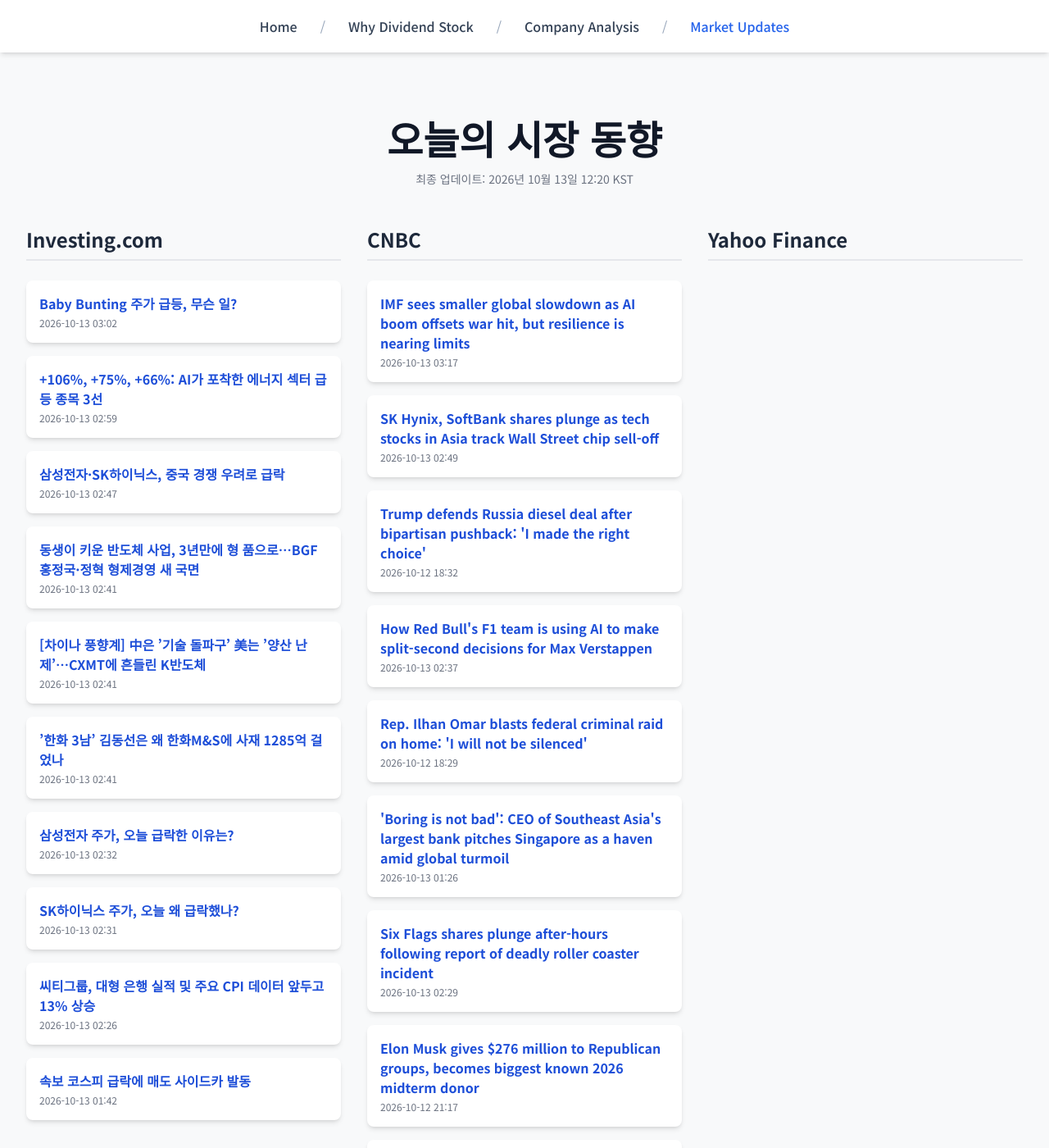
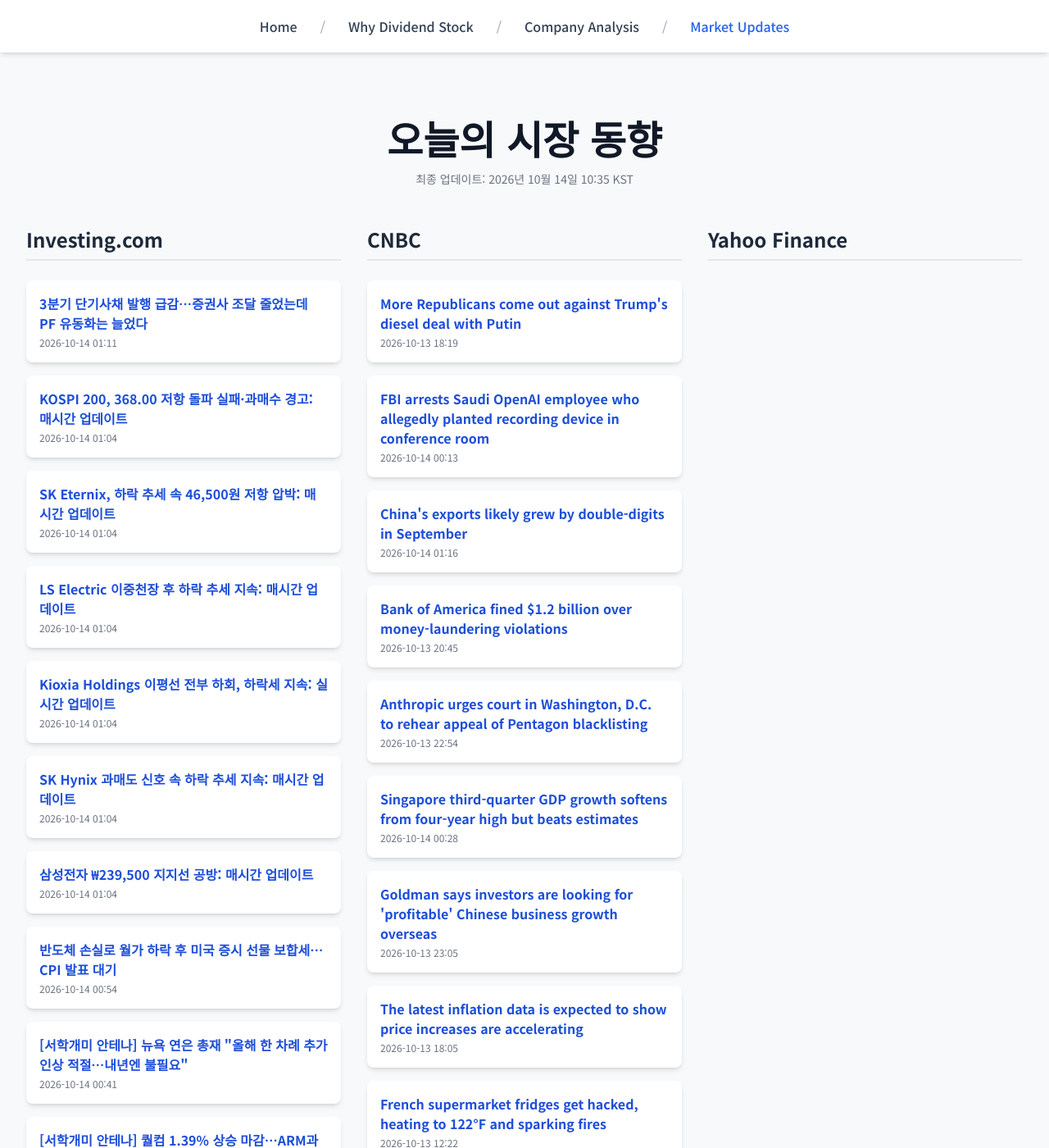
Before and after one commit to Kay-Hwang/my-company-analysis, a Jekyll site: the page built from market-updates.html, in a window 1280 px wide and 1400 px high. Shown: the whole window at 82% size. Built offline with Jekyll 4.4.1, drawn with Linux system fonts in a browser that asks for light colours; nearby versions of some CDN libraries; a script that is not in the unit is left out; some of the changed text lies outside the part shown.

Commit message:
Update daily data

```diff
--- a/_data/latest_data.json
+++ b/_data/latest_data.json
@@ -1,128 +1,128 @@
 {
-  "lastUpdated": "2026년 10월 13일 12:20 KST",
+  "lastUpdated": "2026년 10월 14일 10:35 KST",
   "news": {
     "investing": [
       {
-        "title": "Baby Bunting 주가 급등, 무슨 일?",
-        "link": "https://kr.investing.com/news/stock-market-news/article-93CH-2124360",
-        "pubDate": "2026-10-13 03:02:26",
-        "summary": "Baby Bunting 주가 급등, 무슨 일?"
+        "title": "3분기 단기사채 발행 급감…증권사 조달 줄었는데 PF 유동화는 늘었다",
+        "link": "https://kr.investing.com/news/stock-market-news/article-2125951",
+        "pubDate": "2026-10-14 01:11:17",
+        "summary": "3분기 단기사채 발행 급감…증권사 조달 줄었는데 PF 유동화는 늘었다"
       },
       {
-        "title": "+106%, +75%, +66%: AI가 포착한 에너지 섹터 급등 종목 3선",
-        "link": "https://kr.investing.com/news/stock-market-news/article-2124361",
-        "pubDate": "2026-10-13 02:59:38",
-        "summary": "+106%, +75%, +66%: AI가 포착한 에너지 섹터 급등 종목 3선"
+        "title": "KOSPI 200, 368.00 저항 돌파 실패·과매수 경고: 매시간 업데이트",
+        "link": "https://kr.investing.com/news/stock-market-news/article-93CH-2122849",
+        "pubDate": "2026-10-14 01:04:48",
+        "summary": "KOSPI 200, 368.00 저항 돌파 실패·과매수 경고: 매시간 업데이트"
       },
       {
-        "title": "삼성전자·SK하이닉스, 중국 경쟁 우려로 급락",
-        "link": "https://kr.investing.com/news/stock-market-news/article-2124353",
-        "pubDate": "2026-10-13 02:47:42",
-        "summary": "삼성전자·SK하이닉스, 중국 경쟁 우려로 급락"
+        "title": "SK Eternix, 하락 추세 속 46,500원 저항 압박: 매시간 업데이트",
+        "link": "https://kr.investing.com/news/stock-market-news/article-93CH-2122851",
+        "pubDate": "2026-10-14 01:04:37",
+        "summary": "SK Eternix, 하락 추세 속 46,500원 저항 압박: 매시간 업데이트"
       },
       {
-        "title": "동생이 키운 반도체 사업, 3년만에 형 품으로…BGF 홍정국·정혁 형제경영 새 국면",
-        "link": "https://kr.investing.com/news/stock-market-news/article-2124350",
-        "pubDate": "2026-10-13 02:41:19",
-        "summary": "동생이 키운 반도체 사업, 3년만에 형 품으로…BGF 홍정국·정혁 형제경영 새 국면"
+        "title": "LS Electric 이중천장 후 하락 추세 지속: 매시간 업데이트",
+        "link": "https://kr.investing.com/news/stock-market-news/article-93CH-2122852",
+        "pubDate": "2026-10-14 01:04:36",
+        "summary": "LS Electric 이중천장 후 하락 추세 지속: 매시간 업데이트"
       },
       {
-        "title": "[차이나 풍향계] 中은 ’기술 돌파구’ 美는 ’양산 난제’…CXMT에 흔들린 K반도체",
-        "link": "https://kr.investing.com/news/stock-market-news/article-2124349",
-        "pubDate": "2026-10-13 02:41:17",
-        "summary": "[차이나 풍향계] 中은 ’기술 돌파구’ 美는 ’양산 난제’…CXMT에 흔들린 K반도체"
+        "title": "Kioxia Holdings 이평선 전부 하회, 하락세 지속: 실시간 업데이트",
+        "link": "https://kr.investing.com/news/stock-market-news/article-93CH-2124310",
+        "pubDate": "2026-10-14 01:04:24",
+        "summary": "Kioxia Holdings 이평선 전부 하회, 하락세 지속: 실시간 업데이트"
       },
       {
-        "title": "’한화 3남’ 김동선은 왜 한화M&S에 사재 1285억 걸었나",
-        "link": "https://kr.investing.com/news/stock-market-news/article-2124351",
-        "pubDate": "2026-10-13 02:41:11",
-        "summary": "’한화 3남’ 김동선은 왜 한화M&S에 사재 1285억 걸었나"
+        "title": "SK Hynix 과매도 신호 속 하락 추세 지속: 매시간 업데이트",
+        "link": "https://kr.investing.com/news/stock-market-news/article-93CH-2122848",
+        "pubDate": "2026-10-14 01:04:12",
+        "summary": "SK Hynix 과매도 신호 속 하락 추세 지속: 매시간 업데이트"
       },
       {
-        "title": "삼성전자 주가, 오늘 급락한 이유는?",
-        "link": "https://kr.investing.com/news/stock-market-news/article-93CH-2124344",
-        "pubDate": "2026-10-13 02:32:07",
-        "summary": "삼성전자 주가, 오늘 급락한 이유는?"
+        "title": "삼성전자 ₩239,500 지지선 공방: 매시간 업데이트",
+        "link": "https://kr.investing.com/news/stock-market-news/article-93CH-2122850",
+        "pubDate": "2026-10-14 01:04:12",
+        "summary": "삼성전자 ₩239,500 지지선 공방: 매시간 업데이트"
       },
       {
-        "title": "SK하이닉스 주가, 오늘 왜 급락했나?",
-        "link": "https://kr.investing.com/news/stock-market-news/article-93CH-2124343",
-        "pubDate": "2026-10-13 02:31:55",
-        "summary": "SK하이닉스 주가, 오늘 왜 급락했나?"
+        "title": "반도체 손실로 월가 하락 후 미국 증시 선물 보합세…CPI 발표 대기",
+        "link": "https://kr.investing.com/news/stock-market-news/article-2125943",
+        "pubDate": "2026-10-14 00:54:25",
+        "summary": "반도체 손실로 월가 하락 후 미국 증시 선물 보합세…CPI 발표 대기"
       },
       {
-        "title": "씨티그룹, 대형 은행 실적 및 주요 CPI 데이터 앞두고 13% 상승",
-        "link": "https://kr.investing.com/news/stock-market-news/article-2124345",
-        "pubDate": "2026-10-13 02:26:39",
-        "summary": "씨티그룹, 대형 은행 실적 및 주요 CPI 데이터 앞두고 13% 상승"
+        "title": "[서학개미 안테나] 뉴욕 연은 총재 \"올해 한 차례 추가 인상 적절…내년엔 불필요\"",
+        "link": "https://kr.investing.com/news/stock-market-news/article-2125936",
+        "pubDate": "2026-10-14 00:41:21",
+        "summary": "[서학개미 안테나] 뉴욕 연은 총재 \"올해 한 차례 추가 인상 적절…내년엔 불필요\""
       },
       {
-        "title": "속보 코스피 급락에 매도 사이드카 발동",
-        "link": "https://kr.investing.com/news/stock-market-news/article-2124325",
-        "pubDate": "2026-10-13 01:42:56",
-        "summary": "속보 코스피 급락에 매도 사이드카 발동"
+        "title": "[서학개미 안테나] 퀄컴 1.39% 상승 마감…ARM과 라이선스 분쟁서 유리한 배심원 평결",
+        "link": "https://kr.investing.com/news/stock-market-news/article-2125935",
+        "pubDate": "2026-10-14 00:41:09",
+        "summary": "[서학개미 안테나] 퀄컴 1.39% 상승 마감…ARM과 라이선스 분쟁서 유리한 배심원 평결"
       }
     ],
     "cnbc": [
       {
-        "title": "IMF sees smaller global slowdown as AI boom offsets war hit, but resilience is nearing limits",
-        "link": "https://www.cnbc.com/2026/10/12/imf-world-bank-annual-meetings-october-bangkok-asia-.html",
-        "pubDate": "Tue, 13 Oct 2026 03:17:53 GMT",
-        "summary": "The IMF raised its 2026 global growth forecast to 3.1%, warning that resilience is tested by energy constraints and looming fiscal risks."
+        "title": "More Republicans come out against Trump's diesel deal with Putin",
+        "link": "https://www.cnbc.com/2026/10/13/trump-russia-diesel-republicans.html",
+        "pubDate": "Tue, 13 Oct 2026 18:19:42 GMT",
+        "summary": "Senators told Trump, the deal with Russian President Vladimir Putin \"will not achieve just ends, nor will it benefit Americans.\""
       },
       {
-        "title": "SK Hynix, SoftBank shares plunge as tech stocks in Asia track Wall Street chip sell-off",
-        "link": "https://www.cnbc.com/2026/10/13/sk-hynix-softbank-samsung-electronics-shares-tech-stocks-fall.html",
-        "pubDate": "Tue, 13 Oct 2026 02:49:17 GMT",
-        "summary": "Asian technology stocks tumbled Tuesday as a sell-off in U.S. semiconductor shares spilled into regional markets."
+        "title": "FBI arrests Saudi OpenAI employee who allegedly planted recording device in conference room",
+        "link": "https://www.cnbc.com/2026/10/13/openai-employee-arrested-recording-device.html",
+        "pubDate": "Wed, 14 Oct 2026 00:13:45 GMT",
+        "summary": "The Tuesday incident comes as the ChatGPT-maker, along with competitors, faces heightened scrutiny over its safety practices."
       },
       {
-        "title": "Trump defends Russia diesel deal after bipartisan pushback: 'I made the right choice'",
-        "link": "https://www.cnbc.com/2026/10/12/trump-russia-diesel-putin.html",
-        "pubDate": "Mon, 12 Oct 2026 18:32:03 GMT",
-        "summary": "Ukraine President Volodymyr Zelenskyy said that the U.S. easing sanctions on Moscow \"plays into Russia's hands.\""
+        "title": "China's exports likely grew by double-digits in September",
+        "link": "https://www.cnbc.com/2026/10/14/chinas-exports-likely-grew-by-double-digits-in-september.html",
+        "pubDate": "Wed, 14 Oct 2026 01:16:02 GMT",
+        "summary": "The country's customs agency is due to release September trade data on Wednesday."
       },
       {
-        "title": "How Red Bull's F1 team is using AI to make split-second decisions for Max Verstappen",
-        "link": "https://www.cnbc.com/2026/10/13/red-bull-f1-ai-max-verstappen.html",
-        "pubDate": "Tue, 13 Oct 2026 02:37:08 GMT",
-        "summary": "Red Bull Racing is increasingly using AI to help make real-time Formula 1 race decisions, but the team says human judgment remains essential."
+        "title": "Bank of America fined $1.2 billion over money-laundering violations",
+        "link": "https://www.cnbc.com/2026/10/13/bank-of-america-treasury-money-laundering.html",
+        "pubDate": "Tue, 13 Oct 2026 20:45:01 GMT",
+        "summary": "The action by the Treasury Department was announced less than a day before Bank of America reports quarterly earnings."
       },
       {
-        "title": "Rep. Ilhan Omar blasts federal criminal raid on home: 'I will not be silenced'",
-        "link": "https://www.cnbc.com/2026/10/12/ilhan-omar-home-raided-dhs-immigration-investigation.html",
-        "pubDate": "Mon, 12 Oct 2026 18:29:28 GMT",
-        "summary": "The Minnesota Democrat, a Muslim who was born in Somalia, has been targeted for criticism in the past by President Donald Trump."
+        "title": "Anthropic urges court in Washington, D.C. to rehear appeal of Pentagon blacklisting",
+        "link": "https://www.cnbc.com/2026/10/13/anthropic-wants-court-in-dc-to-rehear-appeal-of-pentagon-blacklist-.html",
+        "pubDate": "Tue, 13 Oct 2026 22:54:21 GMT",
+        "summary": "Anthropic is asking a federal court in Washington, D.C. to rehear its appeal in a case concerning the Pentagon's blacklisting of the company's AI models."
       },
       {
-        "title": "'Boring is not bad': CEO of Southeast Asia's largest bank pitches Singapore as a haven amid global turmoil",
-        "link": "https://www.cnbc.com/2026/10/13/singapore-war-geopolitics-dbs-bank-ceo.html",
-        "pubDate": "Tue, 13 Oct 2026 01:26:41 GMT",
-        "summary": "Singapore is a bastion of safety amid global turmoil, according to the CEO of DBS."
+        "title": "Singapore third-quarter GDP growth softens from four-year high but beats estimates",
+        "link": "https://www.cnbc.com/2026/10/14/singapore-gdp-q3.html",
+        "pubDate": "Wed, 14 Oct 2026 00:28:34 GMT",
+        "summary": "The GDP print beat expectations of a 5% growth from economists polled by Reuters."
       },
       {
-        "title": "Six Flags shares plunge after-hours following report of deadly roller coaster incident",
-        "link": "https://www.cnbc.com/2026/10/13/six-flags-shares-plunge-after-hours-deadly-roller-coaster-incident-goliath-georgia.html",
-        "pubDate": "Tue, 13 Oct 2026 02:29:14 GMT",
-        "summary": "Six Flags shares plunged more than 10% in after-hours trading Monday following reports of a deadly roller coaster incident at its Georgia amusement park."
+        "title": "Goldman says investors are looking for 'profitable' Chinese business growth overseas",
+        "link": "https://www.cnbc.com/2026/10/14/goldman-says-investors-seek-profitable-chinese-business-growth-abroad.html",
+        "pubDate": "Tue, 13 Oct 2026 23:05:12 GMT",
+        "summary": "Sluggish consumer demand in China has pushed many companies, such as electric car brands, to accelerate plans for entering other countries."
       },
       {
-        "title": "Elon Musk gives $276 million to Republican groups, becomes biggest known 2026 midterm donor",
-        "link": "https://www.cnbc.com/2026/10/12/elon-musk-republican-donations-2026-midterm-election.html",
-        "pubDate": "Mon, 12 Oct 2026 21:17:58 GMT",
-        "summary": "Musk’s record midterm election spending comes as the Tesla and SpaceX CEO rebuilds his relationship with Trump and has business ties to the federal government."
+        "title": "The latest inflation data is expected to show price increases are accelerating",
+        "link": "https://www.cnbc.com/2026/10/13/september-consumer-price-index-inflation.html",
+        "pubDate": "Tue, 13 Oct 2026 18:05:57 GMT",
+        "summary": "Economists expect the consumer price index for September to rise 0.6% on the month and 3.6% year over year."
       },
       {
-        "title": "Trump 'not happy' with Kimberly Guilfoyle, weighs firing her as ambassador to Greece",
-        "link": "https://www.cnbc.com/2026/10/12/trump-kimberly-guilfoyle-ambassador.html",
-        "pubDate": "Mon, 12 Oct 2026 22:26:59 GMT",
-        "summary": "The former Fox News personality Guilfoyle was previously engaged to the president's son, Donald Trump Jr."
+        "title": "French supermarket fridges get hacked, heating to 122°F and sparking fires",
+        "link": "https://www.cnbc.com/2026/10/13/france-supermarket-hack-cyberattack-fridges-fires.html",
+        "pubDate": "Tue, 13 Oct 2026 12:22:59 GMT",
+        "summary": "Hackers targeted hundreds of French supermarkets in a large-scale cyberattack, causing refrigerators to overheat, spoiling food, and sparking fires."
       },
       {
-        "title": "FAA warns U.S. airlines of safety risks over Saudi Arabia after attacks",
-        "link": "https://www.cnbc.com/2026/10/12/faa-saudi-arabia-flight-risks.html",
-        "pubDate": "Mon, 12 Oct 2026 16:50:44 GMT",
-        "summary": "The FAA warned U.S. airlines about flight risks over Saudi Arabia as Riyadh airport attacks disrupt travel and Delta weighs an Oct. 23 launch."
+        "title": "In charts: How one of the world's biggest economies got trapped by debt",
+        "link": "https://www.cnbc.com/2026/10/13/france-2027-budget-debt.html",
+        "pubDate": "Tue, 13 Oct 2026 15:52:24 GMT",
+        "summary": "France opens debate on its 2027 budget as high deficits, rising debt and student protests intensify pressure on lawmakers."
       }
     ],
     "yahoo": []
```
